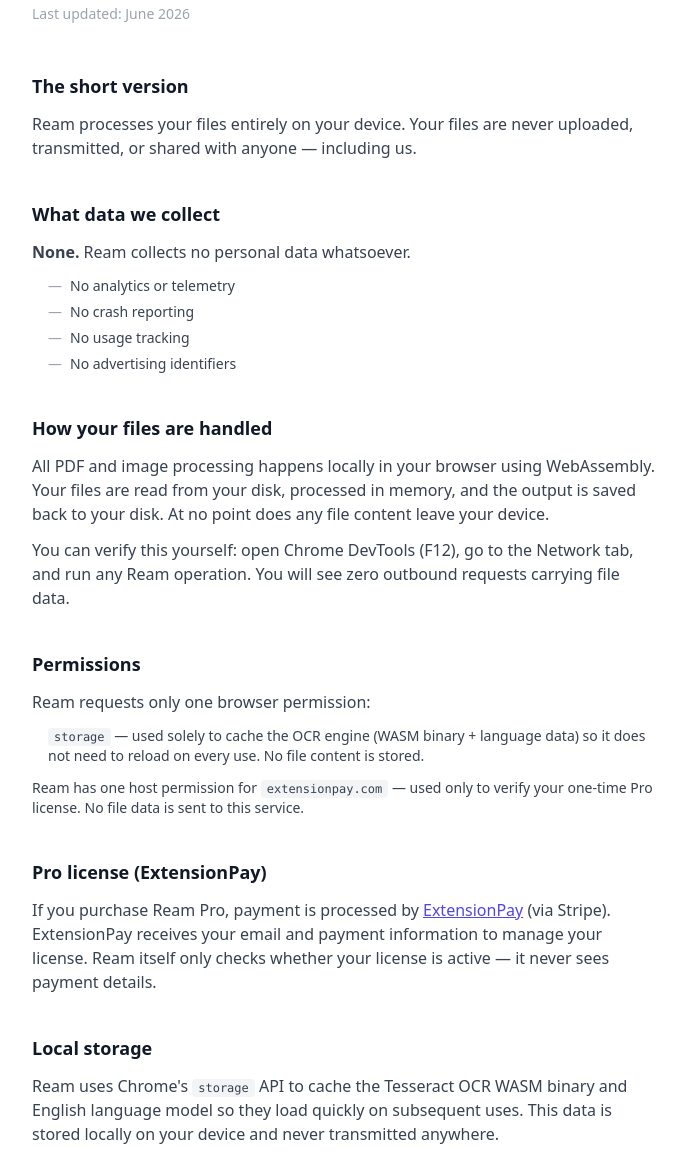
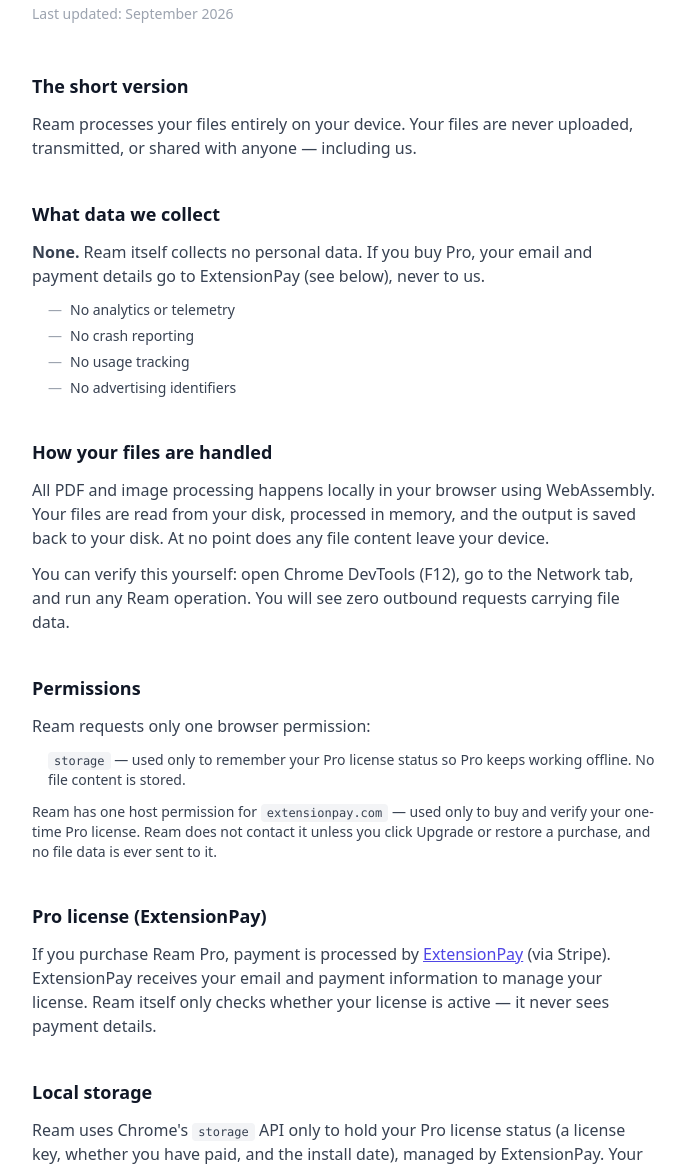
Before and after one commit to Neeeek/ream-landing, a website: page privacy.html in a window 1280 px wide. Shown: the part 173-1340 px from the top of the page, without its empty margins (296-981 px from the left). Drawn offline with Linux system fonts and the light colour scheme.

Commit message:
correct permission claims in privacy policy
The storage permission holds the ExtensionPay license status, not a
cached OCR engine. Say when extensionpay.com is contacted, that email
and payment details go only to ExtensionPay, and that batch mode is
batch compression. Mirrors the change in the ream repo.

```diff
--- a/privacy.html
+++ b/privacy.html
@@ -45,7 +45,7 @@
     <!-- Content -->
     <main class="mx-auto max-w-2xl px-6 py-16">
       <h1 class="mb-2 text-3xl font-bold">Privacy Policy</h1>
-      <p class="mb-12 text-sm text-gray-400">Last updated: June 2026</p>
+      <p class="mb-12 text-sm text-gray-400">Last updated: September 2026</p>
 
       <div class="space-y-10 text-gray-700">
         <section>
@@ -63,7 +63,9 @@
             What data we collect
           </h2>
           <p class="mb-3">
-            <strong>None.</strong> Ream collects no personal data whatsoever.
+            <strong>None.</strong> Ream itself collects no personal data. If
+            you buy Pro, your email and payment details go to ExtensionPay
+            (see below), never to us.
           </p>
           <ul class="space-y-1.5 pl-4">
             <li class="flex items-center gap-2 text-sm">
@@ -107,9 +109,8 @@
                 class="rounded bg-gray-100 px-1.5 py-0.5 text-xs text-gray-700"
                 >storage</code
               >
-              — used solely to cache the OCR engine (WASM binary + language
-              data) so it does not need to reload on every use. No file content
-              is stored.
+              — used only to remember your Pro license status so Pro keeps
+              working offline. No file content is stored.
             </li>
           </ul>
           <p class="mt-3 text-sm">
@@ -118,8 +119,9 @@
               class="rounded bg-gray-100 px-1.5 py-0.5 text-xs text-gray-700"
               >extensionpay.com</code
             >
-            — used only to verify your one-time Pro license. No file data is
-            sent to this service.
+            — used only to buy and verify your one-time Pro license. Ream does
+            not contact it unless you click Upgrade or restore a purchase, and
+            no file data is ever sent to it.
           </p>
         </section>
 
@@ -151,9 +153,9 @@
               class="rounded bg-gray-100 px-1.5 py-0.5 text-xs text-gray-700"
               >storage</code
             >
-            API to cache the Tesseract OCR WASM binary and English language
-            model so they load quickly on subsequent uses. This data is stored
-            locally on your device and never transmitted anywhere.
+            API only to hold your Pro license status (a license key, whether
+            you have paid, and the install date), managed by ExtensionPay. Your
+            files and their contents are never stored.
           </p>
         </section>
 
```
Also changed, not shown: index.html (+2 -2 lines).
